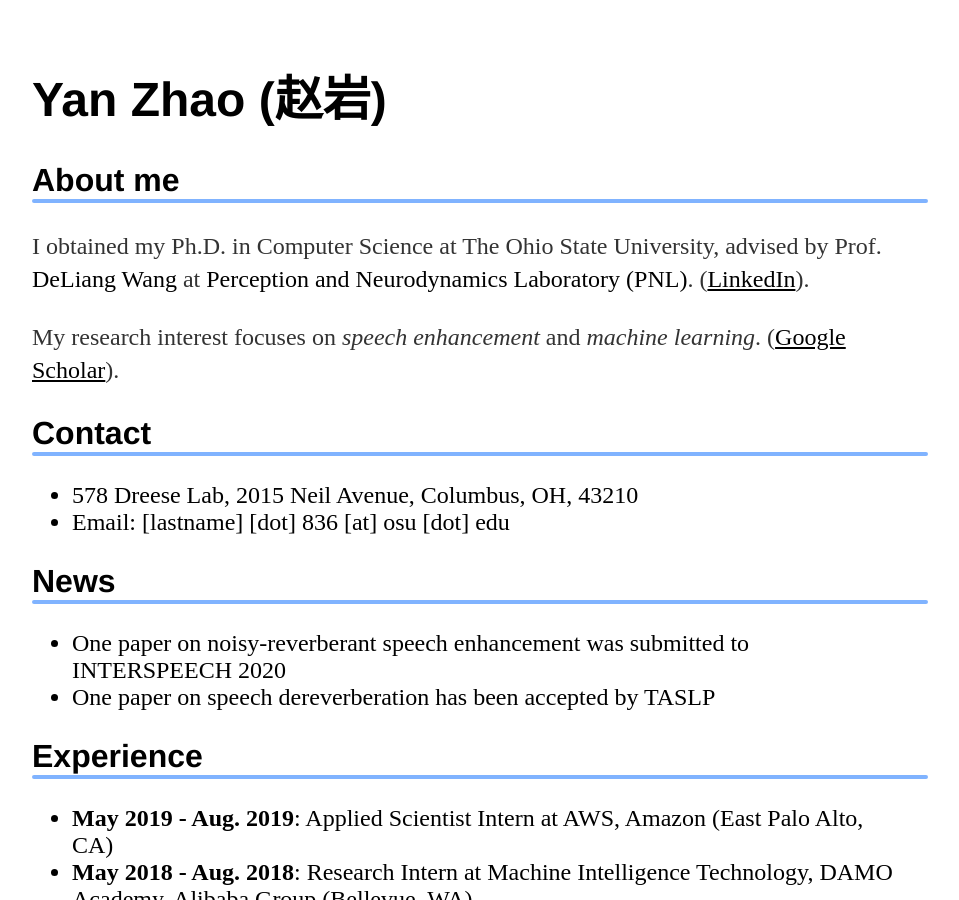
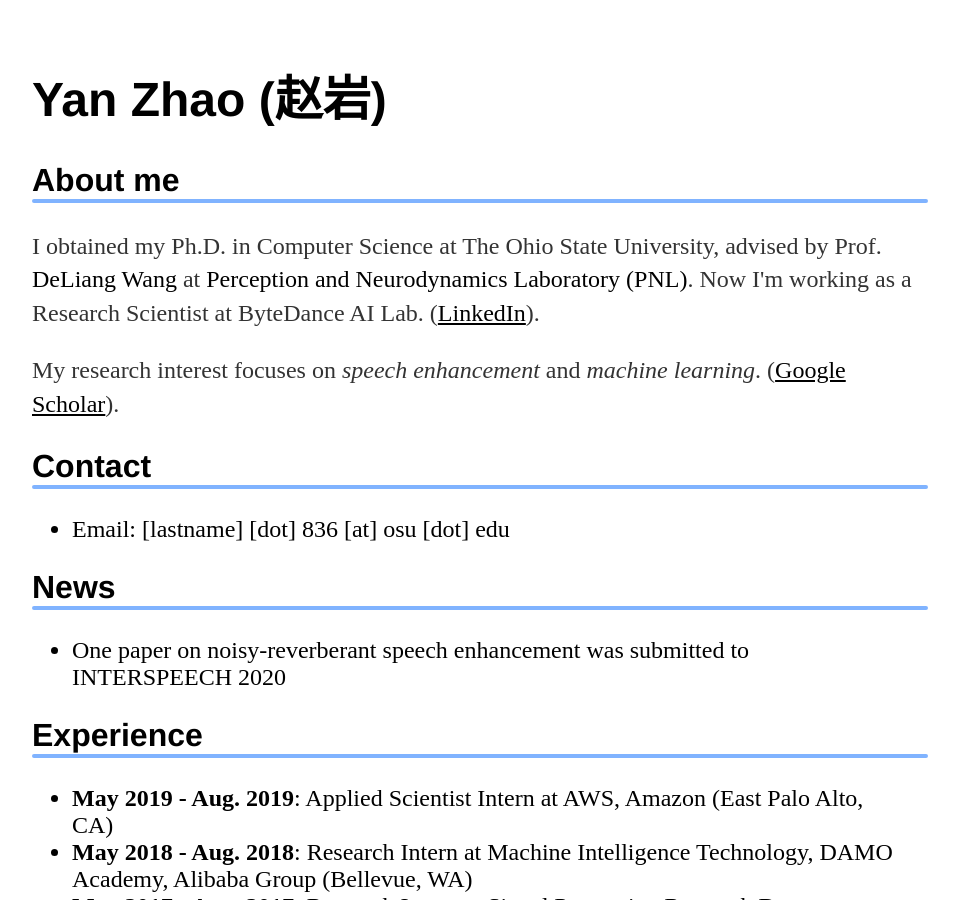
Before and after one commit to cliffzhao/cliffzhao.github.io, a Jekyll site: the page built from index.html, in a window 1280 px wide and 900 px high. Shown: the whole window, without its empty margins (160-1119 px from the left). Built offline with Jekyll 4.4.1, drawn with Linux system fonts in a browser that asks for light colours.

Commit message:
Update index.html

```diff
--- a/index.html
+++ b/index.html
@@ -8,15 +8,13 @@
 
     <h2>About me</h2>
 
-    <p>I obtained my Ph.D. in Computer Science at The Ohio State University, advised by Prof. <a href="http://web.cse.ohio-state.edu/~dwang/">DeLiang Wang</a> at <a href="http://web.cse.ohio-state.edu/~dwang/pnl/">Perception and Neurodynamics Laboratory (PNL)</a>. (<a href="https://www.linkedin.com/in/yan-zhao-8785a356/" target="_blank"><U>LinkedIn</U></a>).</p>
+    <p>I obtained my Ph.D. in Computer Science at The Ohio State University, advised by Prof. <a href="http://web.cse.ohio-state.edu/~dwang/">DeLiang Wang</a> at <a href="http://web.cse.ohio-state.edu/~dwang/pnl/">Perception and Neurodynamics Laboratory (PNL)</a>. Now I'm working as a Research Scientist at ByteDance AI Lab. (<a href="https://www.linkedin.com/in/yan-zhao-8785a356/" target="_blank"><U>LinkedIn</U></a>).</p>
 
     <p>My research interest focuses on <I>speech enhancement</I> and <I>machine learning</I>. (<a href="https://scholar.google.com/citations?user=cHzLMDEAAAAJ&hl=zh-CN" target="_blank"><U>Google Scholar</U></a>).</p>
 
 
     <h2>Contact</h2>
     <ul>
-
-      <li><span>578 Dreese Lab, 2015 Neil Avenue, Columbus, OH, 43210</span></li>
       <li><span>Email: [lastname] [dot] 836 [at] osu [dot] edu</span></li>
 
     </ul>
@@ -26,8 +24,6 @@
     <ul>
 
     <li> One paper on noisy-reverberant speech enhancement was submitted to INTERSPEECH 2020
-
-    <li> One paper on speech dereverberation has been accepted by TASLP
 
     </ul>
 
```
